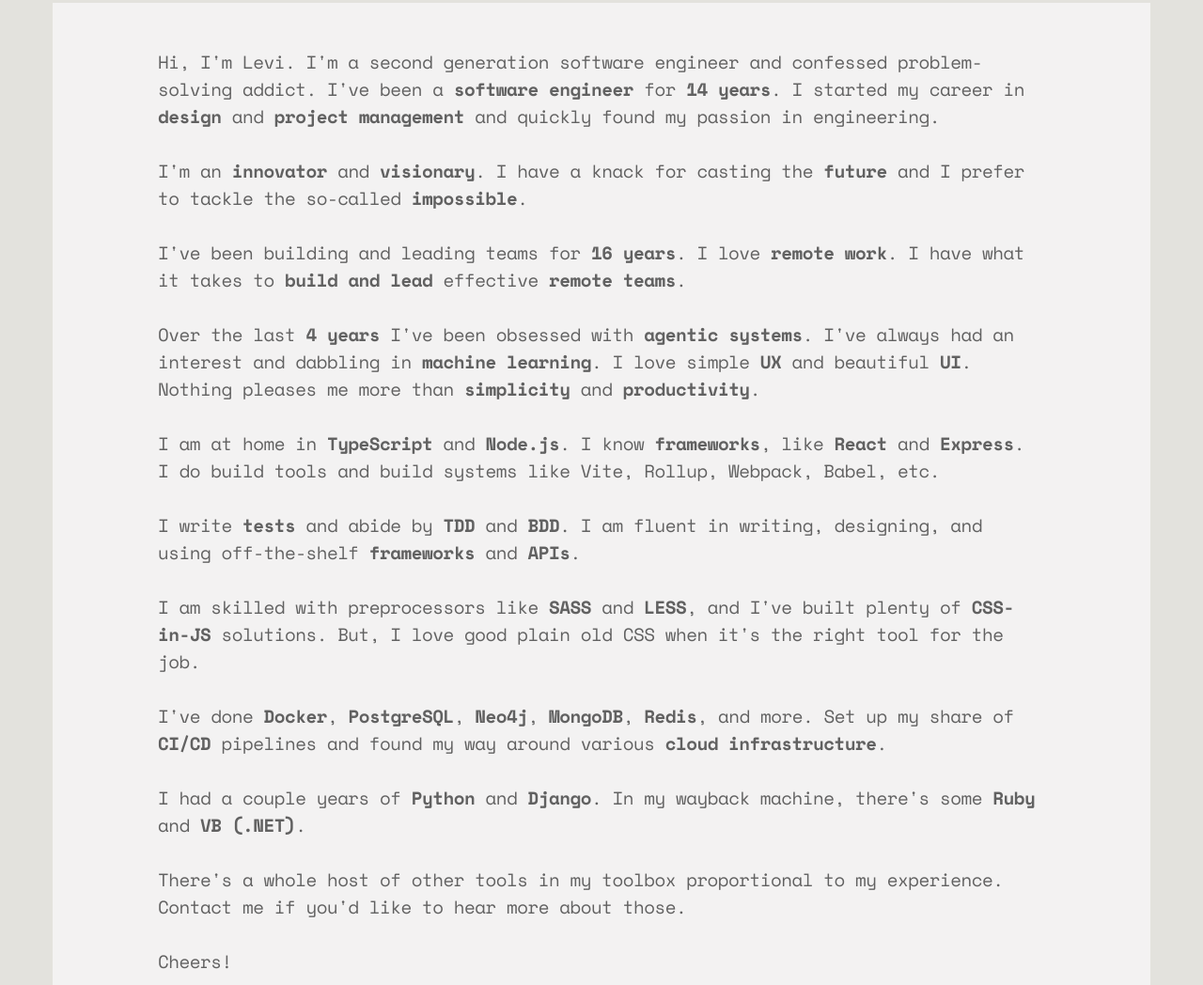
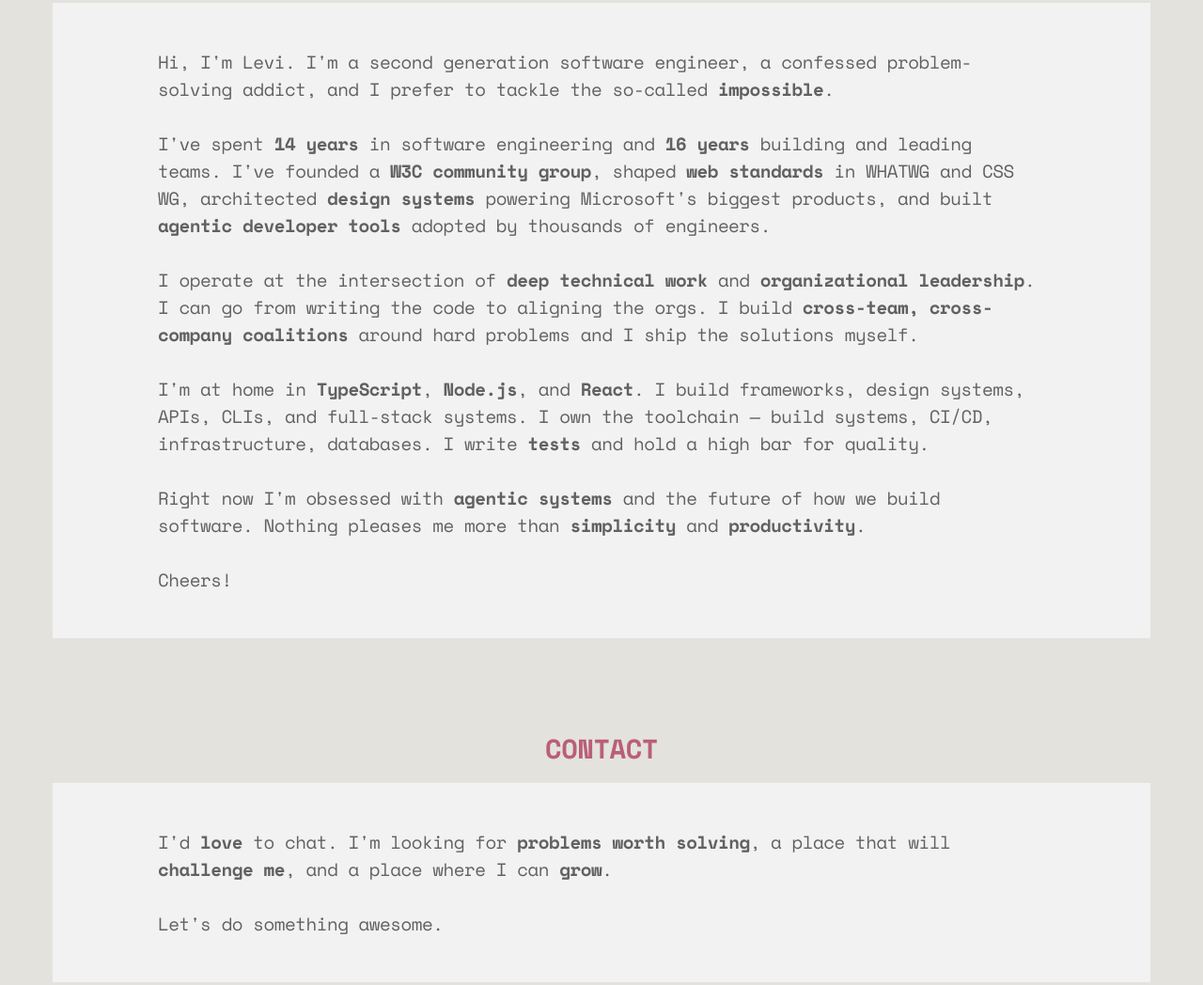
Before and after one commit to levithomason/levithomason.github.io, a website: page index.mustache in a window 1280 px wide. Shown: the part 1389-2437 px from the top of the page at 94% size. Drawn offline with nearby package versions, Linux system fonts and the light colour scheme; files that its build step writes are made by us from their sources.

Commit message:
update about

```diff
--- a/index.mustache
+++ b/index.mustache
@@ -193,49 +193,29 @@
       <h1>About</h1>
       <p class="lead">
         Hi, I'm Levi.
-        I'm a second generation software engineer and confessed problem-solving addict.
-        I've been a <strong>software engineer</strong> for <strong data-since-year="2012">14 years</strong>.
-        I started my career in <strong>design</strong> and <strong>project management</strong> and quickly found my passion in engineering.
+        I'm a second generation software engineer, a confessed problem-solving addict, and I prefer to tackle the so-called <strong>impossible</strong>.
         <br>
         <br>
-        I'm an <strong>innovator</strong> and <strong>visionary</strong>.
-        I have a knack for casting the <strong>future</strong> and I prefer to tackle the so-called <strong>impossible</strong>.
+        I've spent <strong data-since-year="2012">14 years</strong> in software engineering and <strong data-since-year="2010">16 years</strong> building and leading teams.
+        I've founded a <strong>W3C community group</strong>, shaped <strong>web standards</strong> in WHATWG and CSS WG,
+        architected <strong>design systems</strong> powering Microsoft's biggest products,
+        and built <strong>agentic developer tools</strong> adopted by thousands of engineers.
         <br>
         <br>
-        I've been building and leading teams for <strong data-since-year="2010">16 years</strong>.
-        I love <strong>remote work</strong>.
-        I have what it takes to <strong>build and lead</strong> effective <strong>remote teams</strong>.
+        I operate at the intersection of <strong>deep technical work</strong> and <strong>organizational leadership</strong>.
+        I can go from writing the code to aligning the orgs.
+        I build <strong>cross-team, cross-company coalitions</strong> around hard problems
+        and I ship the solutions myself.
         <br>
         <br>
-        Over the last <strong data-since-year="2022">4 years</strong> I've been obsessed with <strong>agentic systems</strong>.
-        I've always had an interest and dabbling in <strong>machine learning</strong>.
-        I love simple <strong>UX</strong> and beautiful <strong>UI</strong>.
-        Nothing pleases me more than <strong>simplicity</strong> and <strong>productivity</strong>.
+        I'm at home in <strong>TypeScript</strong>, <strong>Node.js</strong>, and <strong>React</strong>.
+        I build frameworks, design systems, APIs, CLIs, and full-stack systems.
+        I own the toolchain &mdash; build systems, CI/CD, infrastructure, databases.
+        I write <strong>tests</strong> and hold a high bar for quality.
         <br>
         <br>
-        I am at home in <strong>TypeScript</strong> and <strong>Node.js</strong>.
-        I know <strong>frameworks</strong>, like <strong>React</strong> and <strong>Express</strong>.
-        I do build tools and build systems like Vite, Rollup, Webpack, Babel, etc.
-        <br>
-        <br>
-        I write <strong>tests</strong> and abide by <strong>TDD</strong> and <strong>BDD</strong>.
-        I am fluent in writing, designing, and using off-the-shelf <strong>frameworks</strong> and <strong>APIs</strong>.
-        <br>
-        <br>
-        I am skilled with preprocessors like <strong>SASS</strong> and <strong>LESS</strong>, and I've built plenty of <strong>CSS-in-JS</strong> solutions.
-        But, I love good plain old CSS when it's the right tool for the job.
-        <br>
-        <br>
-        I've done <strong>Docker</strong>, <strong>PostgreSQL</strong>, <strong>Neo4j</strong>, <strong>MongoDB</strong>, <strong>Redis</strong>, and more.
-        Set up my share of <strong>CI/CD</strong> pipelines and found my way around various <strong>cloud infrastructure</strong>.
-        <br>
-        <br>
-        I had a couple years of <strong>Python</strong> and <strong>Django</strong>.
-        In my wayback machine, there's some <strong>Ruby</strong> and <strong>VB (.NET)</strong>.
-        <br>
-        <br>
-        There's a whole host of other tools in my toolbox proportional to my experience. Contact me if you'd like to
-        hear more about those.
+        Right now I'm obsessed with <strong>agentic systems</strong> and the future of how we build software.
+        Nothing pleases me more than <strong>simplicity</strong> and <strong>productivity</strong>.
         <br>
         <br>
         Cheers!
```
Also changed, not shown: index.html.
